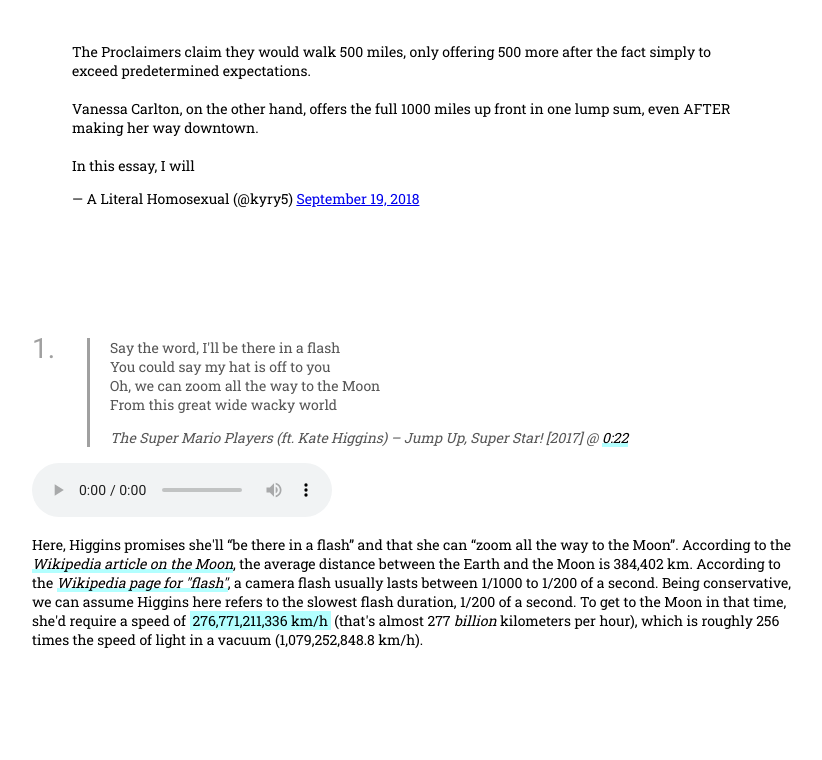
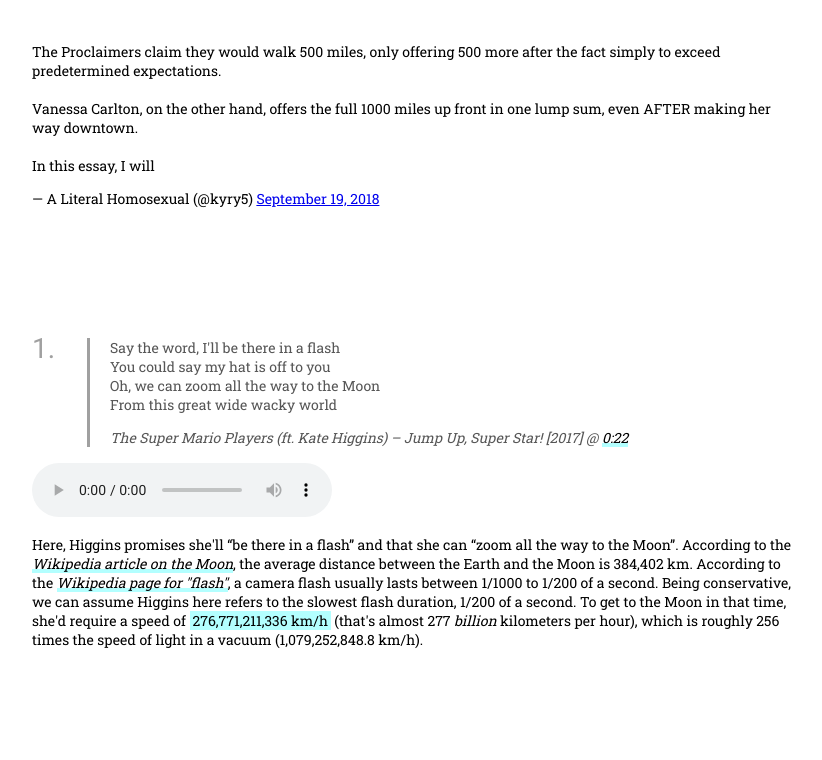
Before and after one commit to MatheusAvellar/speed-of-love, a plain HTML site: page index.html in a window 1280 px wide. Shown: the top 760 px of the page, without its empty margins (228-1050 px from the left). Drawn offline with Linux system fonts and the light colour scheme.

Commit message:
Fix tweet centering
I should like, properly separate CSS and whatnot

```diff
--- a/index.html
+++ b/index.html
@@ -16,6 +16,10 @@
       padding: 20px;
       font-family: "Roboto Slab", serif;
       font-size: 14px;
+    }
+    main > :first-child {
+      margin-left: auto;
+      margin-right: auto;
     }
     ol, ul {
       padding: 0;
```
